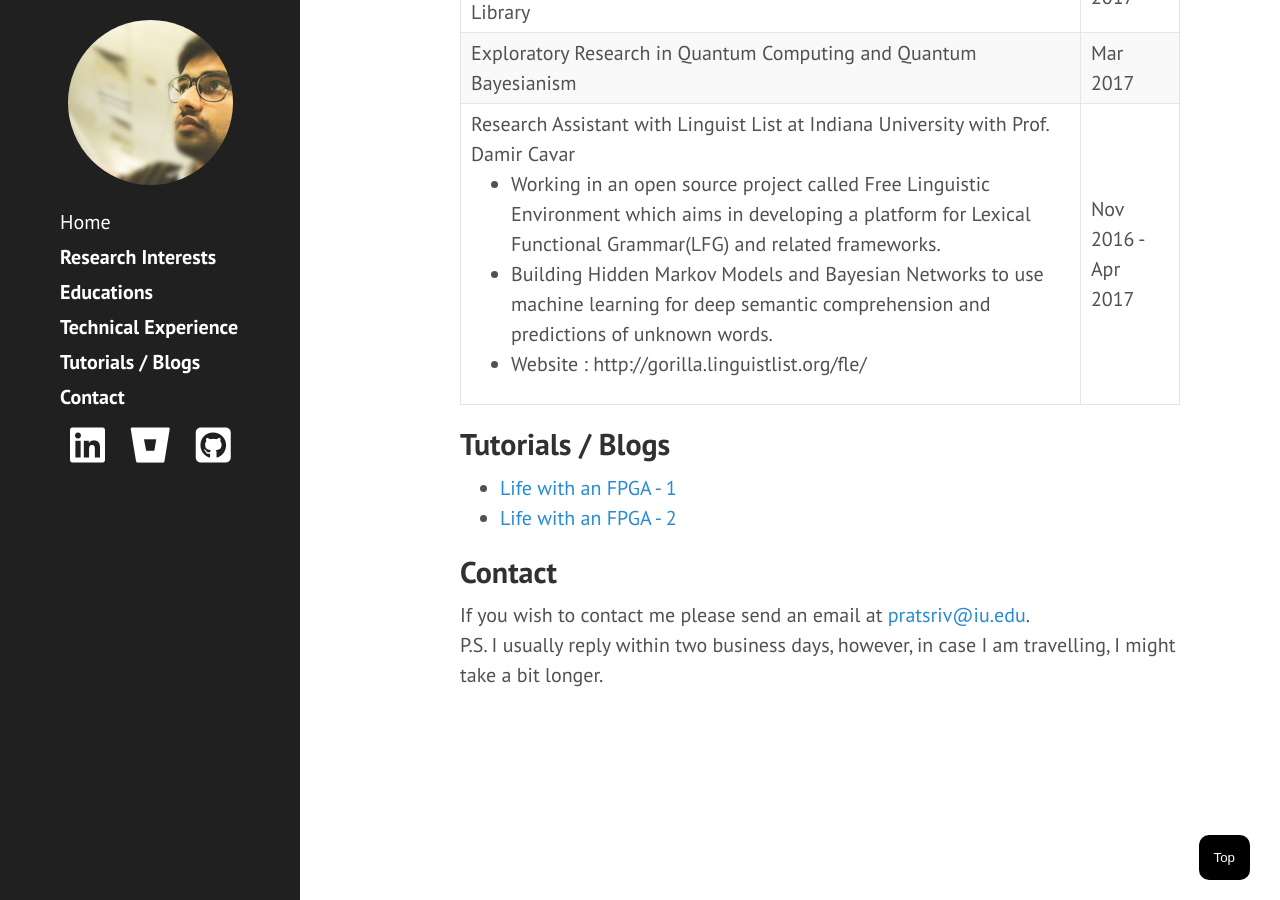
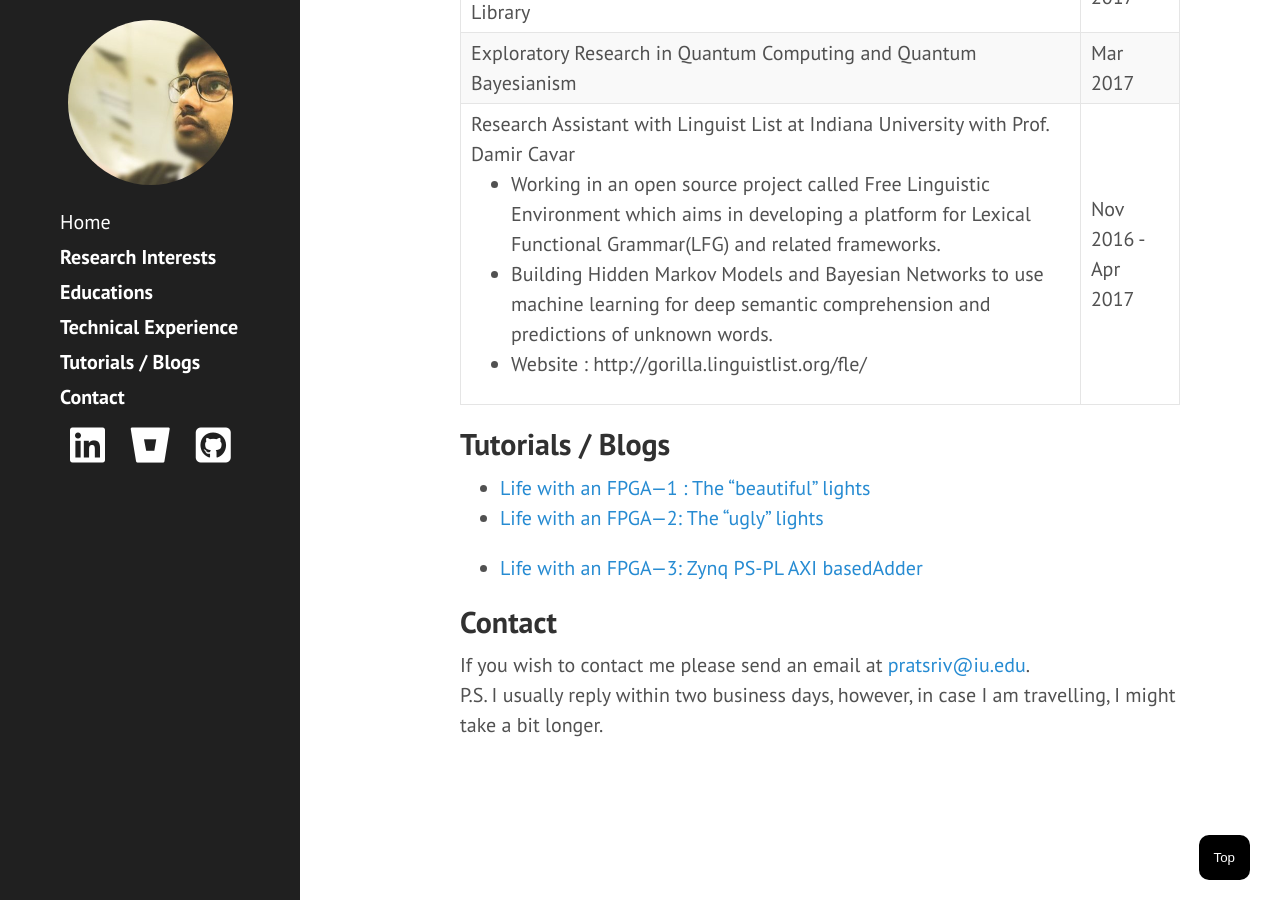
Before and after one commit to prateek22sri/prateek22sri.github.io, a Jekyll site: the page built from index.html, in a window 1280 px wide and 900 px high, scrolled down 1235 px. Built offline with Jekyll 4.4.1, drawn with Linux system fonts in a browser that asks for light colours; nearby versions of some CDN libraries.

Commit message:
added 3rd blog

```diff
--- a/_includes/sections/tutorials.md
+++ b/_includes/sections/tutorials.md
@@ -1,2 +1,4 @@
-+ [Life with an FPGA - 1](https://medium.com/@prateek22sri/life-with-an-fpga-1-the-beautiful-lights-766b07740c7a)
-+ [Life with an FPGA - 2](https://medium.com/@prateek22sri/life-with-an-fpga-2-the-ugly-lights-d67eb60b2c64)
++ [Life with an FPGA — 1 : The “beautiful” lights](https://medium.com/@prateek22sri/life-with-an-fpga-1-the-beautiful-lights-766b07740c7a)
++ [Life with an FPGA — 2: The “ugly” lights](https://medium.com/@prateek22sri/life-with-an-fpga-2-the-ugly-lights-d67eb60b2c64)
+
+ + [Life with an FPGA — 3: Zynq PS-PL AXI basedAdder](https://medium.com/@prateek22sri/life-with-an-fpga-3-zynq-ps-pl-axi-basedadder-ece25805e5c6)
```
